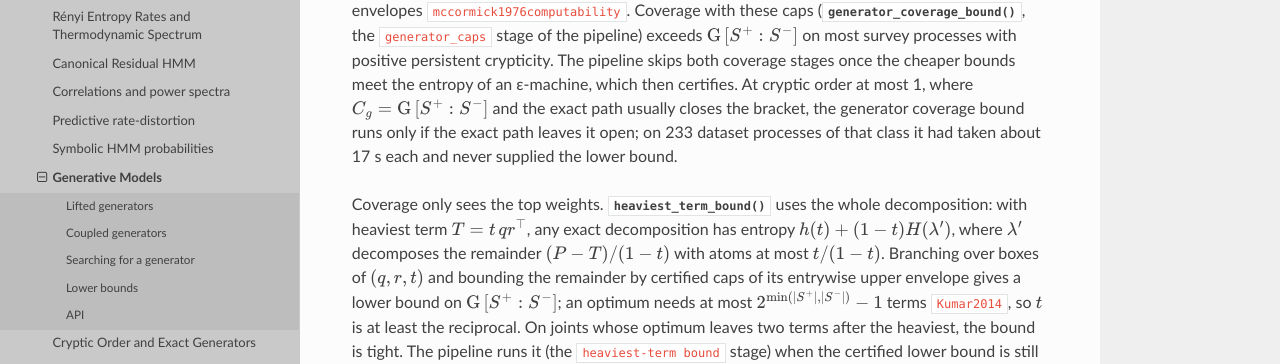
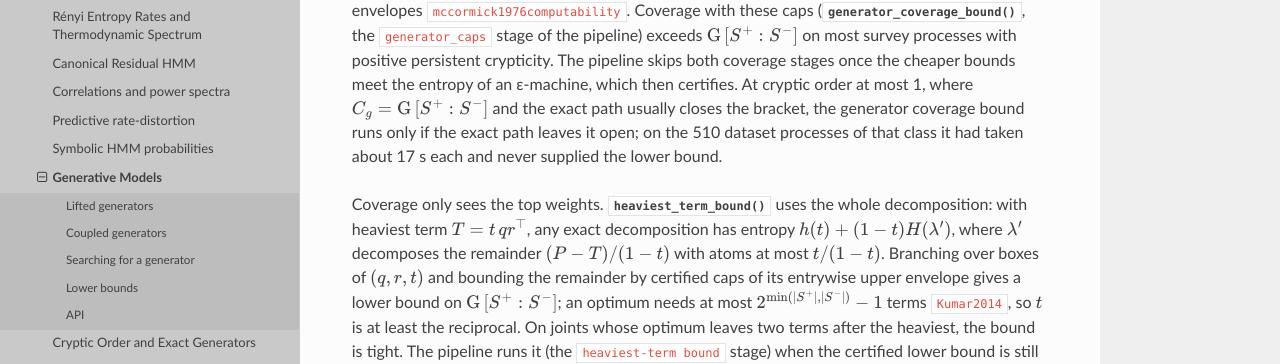
Before and after one commit to dit/sofic, a Sphinx documentation site: the page built from docs/generators/generative_models.rst, in a window 1280 px wide and 900 px high, scrolled down 5509 px. Shown: the part 159-523 px from the top of the window. Built offline with Sphinx 7.4.7 and the Read the Docs theme 3.1.0, drawn with Linux system fonts in a browser that asks for light colours; pages that are not in the unit, such as notebooks, are missing from menus; the version number could not be read and is left out; cross-references to code outside the pages are shown as plain code.

Commit message:
Use the full kappa <= 1 run in the budget notes
The coverage-stage figures came from the first 233 processes; the full
run covers 510, with the same share of time, and the branch takes 2.6
minutes on it instead of 2.5 hours.

```diff
--- a/docs/generators/generative_models.rst
+++ b/docs/generators/generative_models.rst
@@ -312,8 +312,8 @@ caps (:func:`~sofic.generators.generator_caps.generator_coverage_bound`, the
 survey processes with positive persistent crypticity. The pipeline skips both coverage stages once the
 cheaper bounds meet the entropy of an ε-machine, which then certifies. At cryptic order at most 1, where
 :math:`C_g = \op{G}{S^+ : S^-}` and the exact path usually closes the bracket, the generator coverage bound
-runs only if the exact path leaves it open; on 233 dataset processes of that class it had taken about 17 s
-each and never supplied the lower bound.
+runs only if the exact path leaves it open; on the 510 dataset processes of that class it had taken about
+17 s each and never supplied the lower bound.
 
 Coverage only sees the top weights. :func:`~sofic.generators.exact_ci_bounds.heaviest_term_bound`
 uses the whole decomposition: with heaviest term :math:`T = t\, q r^\top`, any exact decomposition has
```
Also changed, not shown: CHANGELOG.md (+3 -2 lines).
